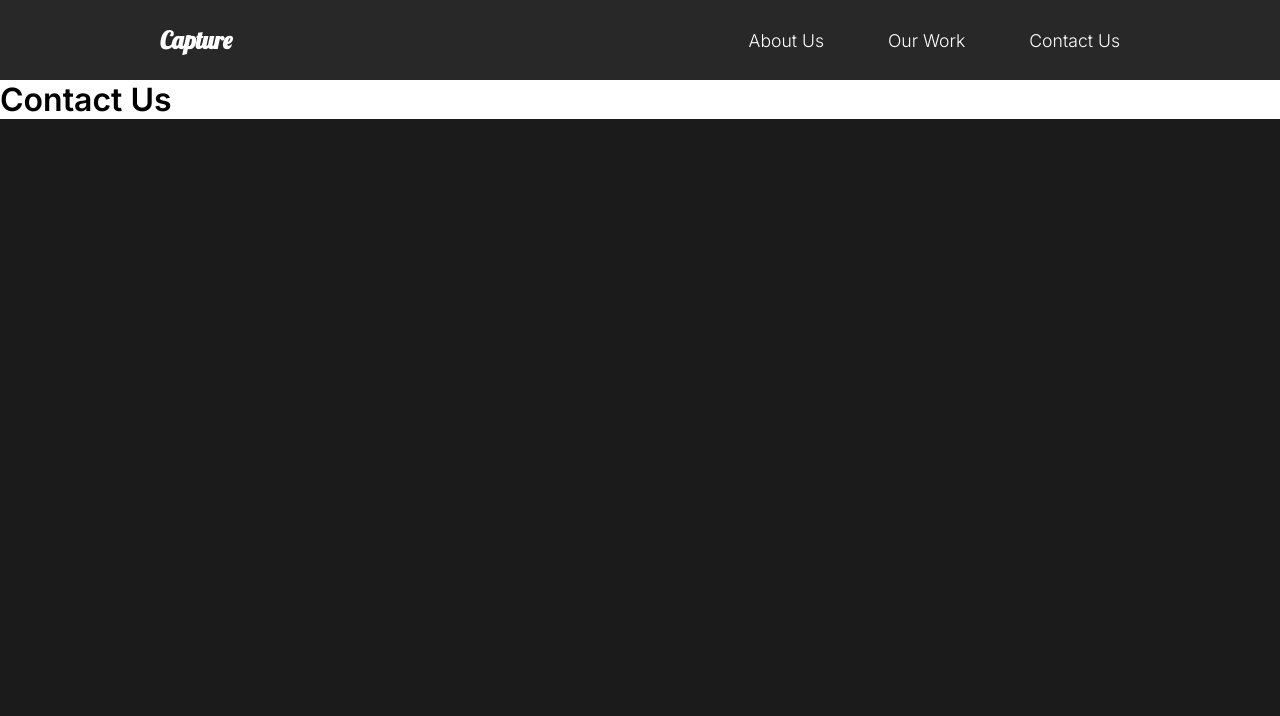
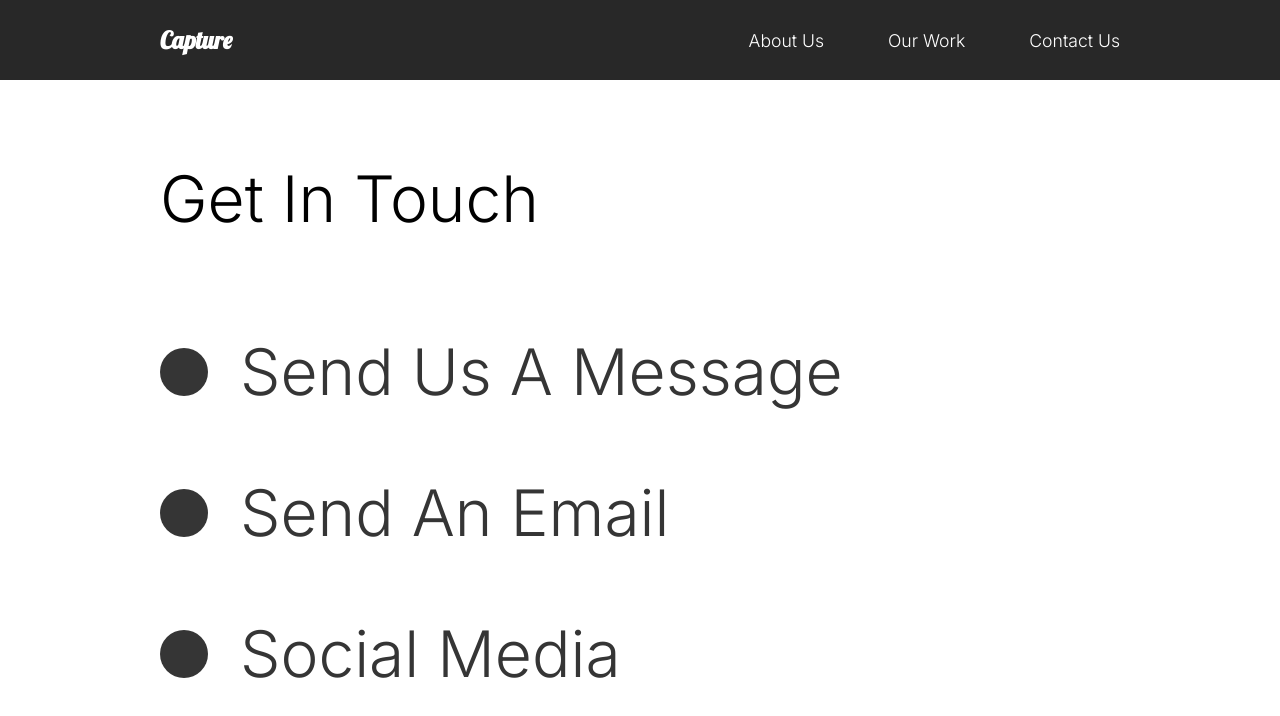
Before and after one commit to NicolasVarone/capture, a React (Create React App) app: page /contact in a window 1280 px wide. Shown: the top 716 px of the page. Built offline with nearby package versions, Linux system fonts and the light colour scheme.

Commit message:
Contact animation

```diff
--- a/src/pages/ContactUs.js
+++ b/src/pages/ContactUs.js
@@ -1,20 +1,77 @@
 import React from "react";
+// Style
+import styled from "styled-components";
 // Animations
 import { motion } from "framer-motion";
-import { pageAnimation } from "../animation";
+import { pageAnimation, titleAnim } from "../animation";
 
 const ContactUs = () => {
   return (
-    <motion.div
+    <ContactStyle
       style={{ backgroundColor: "#fff" }}
       exit="exit"
       variants={pageAnimation}
       initial="hidden"
       animate="show"
     >
-      <h1>Contact Us</h1>
-    </motion.div>
+      <Title>
+        <Hide>
+          <motion.h2 variants={titleAnim}>Get In Touch</motion.h2>
+        </Hide>
+      </Title>
+      <div>
+        <Hide>
+          <Social variants={titleAnim}>
+            <Circle />
+            <h2>Send Us A Message</h2>
+          </Social>
+        </Hide>
+        <Hide>
+          <Social variants={titleAnim}>
+            <Circle />
+            <h2>Send An Email</h2>
+          </Social>
+        </Hide>
+        <Hide>
+          <Social variants={titleAnim}>
+            <Circle />
+            <h2>Social Media</h2>
+          </Social>
+        </Hide>
+      </div>
+    </ContactStyle>
   );
 };
 
+// Style
+const ContactStyle = styled(motion.div)`
+  padding: 5rem 10rem;
+  color: #353535;
+  min-height: 90vh;
+`;
+
+const Title = styled.div`
+  margin-bottom: 4rem;
+  color: black;
+`;
+
+const Hide = styled.div`
+  overflow: hidden;
+`;
+
+const Circle = styled.div`
+  border-radius: 50%;
+  width: 3rem;
+  height: 3rem;
+  background-color: #353535;
+`;
+
+const Social = styled(motion.div)`
+  display: flex;
+  align-items: center;
+  h2 {
+    margin: 2rem;
+  }
+`;
+
 export default ContactUs;
```
